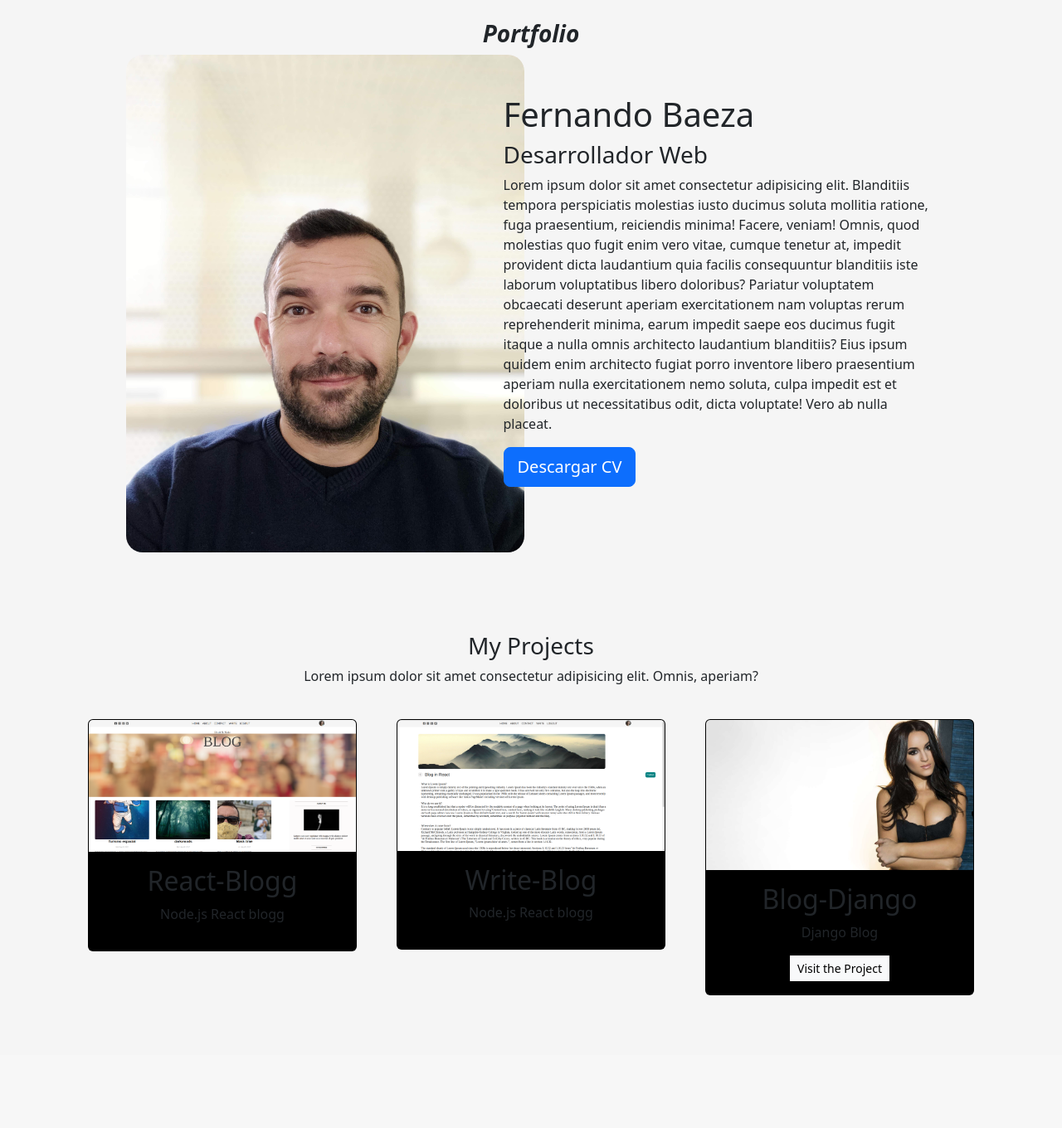
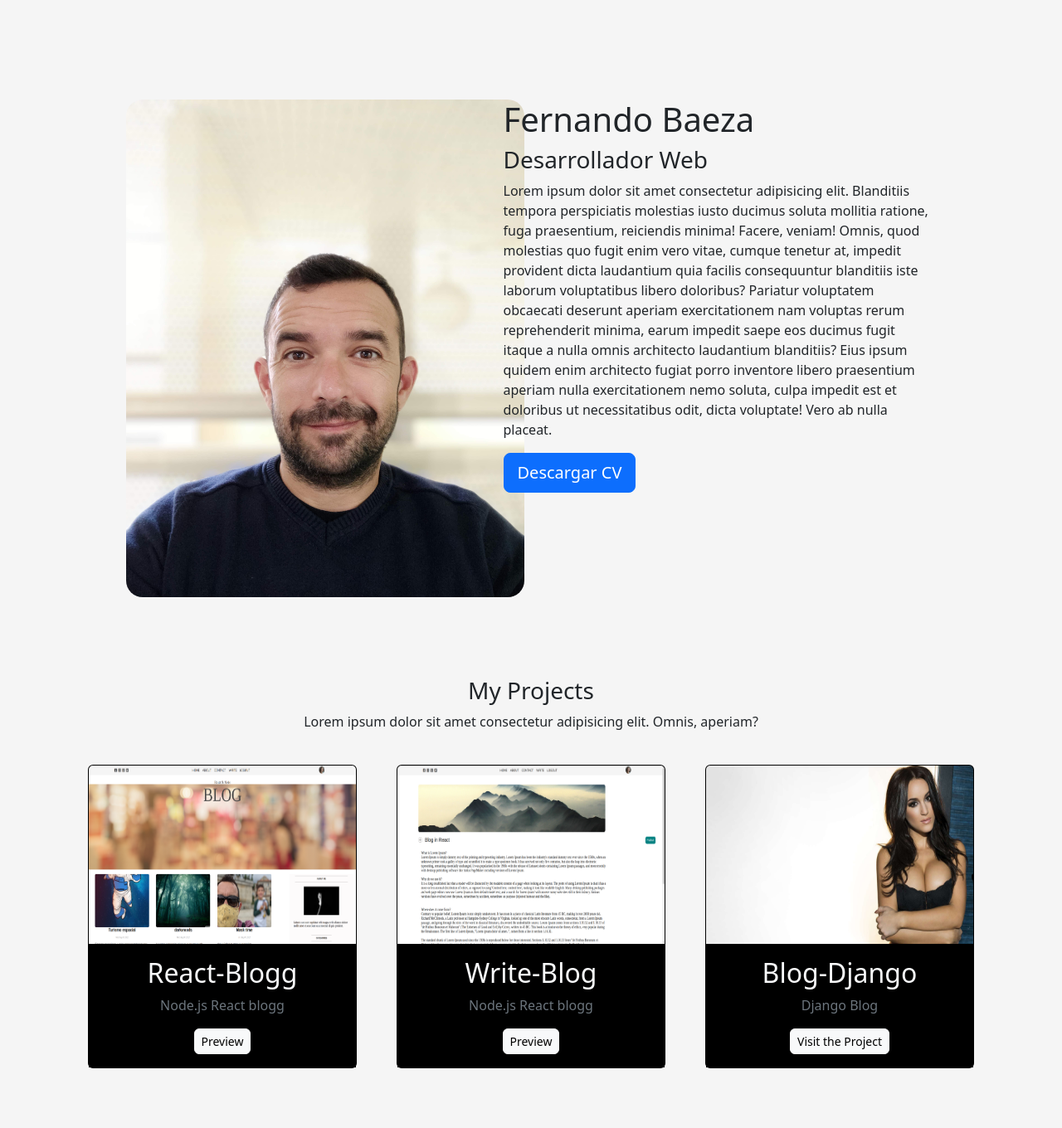
Before and after one commit to ferbaeza/portfolio-Django, a Django app: page / in a window 1280 px wide. Shown: the part 56-1416 px from the top of the page at 83% size. Before the commit the page ends 1256 px from the top, so only its background shows below. Run offline with Django 4.2, Linux system fonts and the light colour scheme; data comes from the database, SQL or seed files in the repository; both versions use the stored data as it was after the commit.

Commit message:
projects

```diff
--- a/portfolio/static/main.css
+++ b/portfolio/static/main.css
@@ -9,3 +9,10 @@ body{
     width: 300px;
     height: 280px;
 }
+.bg-black{
+    background-color: #444;
+}
+.link{
+    text-decoration: none;
+    color: #444;
+}
--- a/portfolio/templates/index.html
+++ b/portfolio/templates/index.html
@@ -2,10 +2,9 @@
 {% load static %}
 {% block content %}
 
-<header class="row m-auto">
+<header class="row m-auto mt-5">
 
-    <h3 class="fw-bold fst-italic text-center">Portfolio</h3>
-    <div class="col-md-4 m-auto">
+    <div class="col-md-4 m-auto mt-5">
         <img src="{% static 'img/light.jpg' %}" width="480px" height="600px" style="border-radius:20px ;"/>
     </div>
 
@@ -37,15 +36,18 @@
     {% for project in projects %}
     <div class="col-md-4 p-4">
       <div class="card bg-black card-project">
-        <img src="{{project.image.url }}" class="card-img-top" />
+        <img src="{{project.image.url }}" class="card-img-top" height="215px" />
 
-        <div class="card-body">
+        <div class="card-body bg-black">
 
-          <h2>{{ project.title }}</h2>
-          <p>{{ project.description }}</p>
+          <h2 class="text-light bg-black">{{ project.title }}</h2>
+          <p class="text-secondary">{{ project.description }}</p>
+          {% if project.url == '' %}
+          <a href="{% url 'portfolio:preview_project' project.id %}" class="btn btn-light rounded-2 btn-sm" rel="noreferrer">Preview</a>
+          {% endif %}
 
           {% if project.url %}
-          <a href="{{project.url}}" class="btn btn-light rounded-0 btn-sm" target="__blank" rel="noreferrer">Visit the
+          <a href="{{project.url}}" class="btn btn-light rounded-2 btn-sm" target="__blank" rel="noreferrer">Visit the
             Project</a>
           {% endif %}
         </div>
--- a/portfolio/templates/navbar.html
+++ b/portfolio/templates/navbar.html
@@ -10,12 +10,22 @@
       </button>
       <div class="collapse navbar-collapse" id="navbarNav">
         <ul class="navbar-nav ms-auto">
+        {% if request.path == '/' %}
           <li class="nav-item">
             <a class="nav-link" href="{% url 'blog:posts' %}">Blog</a>
           </li>
+        {% endif%}
+
+        {% if request.path == '/blog/' %}
+          <li class="nav-item">
+            <a class="nav-link" href="{% url 'home' %}">Home</a>
+          </li>
+        {% endif %}
+
           <li class="nav-item d-flex align-items-center">
             <a class="btn btn-secondary btn-sm" href="{% static 'docs/cv.pdf' %}" target="_blank">Download CV</a>
           </li>
+
         </ul>
       </div>
     </div>
--- /dev/null
+++ b/portfolio/urls.py
@@ -0,0 +1,8 @@
+from django.urls import path
+from . import views
+
+app_name = 'portfolio'
+
+urlpatterns=[
+    path('<int:project_id>', views.preview_project, name='preview_project'),
+]
--- a/portfolio/views.py
+++ b/portfolio/views.py
@@ -1,7 +1,13 @@
-from django.shortcuts import render
+from wsgiref.util import request_uri
+from django.shortcuts import render, get_object_or_404
 from .models import Project
 
 # Create your views here.
 def index(request):
     projects = Project.objects.all()
     return render(request, "index.html", {"projects": projects})
+
+
+def preview_project(request, project_id):
+    project = get_object_or_404(Project, pk= project_id)
+    return render(request, 'project_details.html', {'project':project})
--- a/portfolio_Django/urls.py
+++ b/portfolio_Django/urls.py
@@ -23,7 +23,8 @@ from portfolio import views
 urlpatterns = [
     path('admin/', admin.site.urls),
     path('', views.index, name='home'),
-    path('blog/', include('blog.urls'))
+    path('blog/', include('blog.urls')),
+    path('portfolio/', include('portfolio.urls'))
 ]+ static(settings.MEDIA_URL, document_root=settings.MEDIA_ROOT)
 
 
```
Also changed, not shown: blog/templates/blog.html (+8 -3 lines), blog/templates/post_detail.html (+12 -5 lines), portfolio/templates/project_details.html (added, +17 -0 lines), db.sqlite3, images/Compressedbabes.jpg (deleted), media/images/Compressedchip.jpg (added), media/images/Compressedpexels-sam-kolder-2387873.jpg (added), media/images/Compressedwrite-blog-croped.png (added), media/portfolio/images/Compressedreact-blog-croped.png (added), media/portfolio/images/Compressedwrite-blog-croped.png (added).
